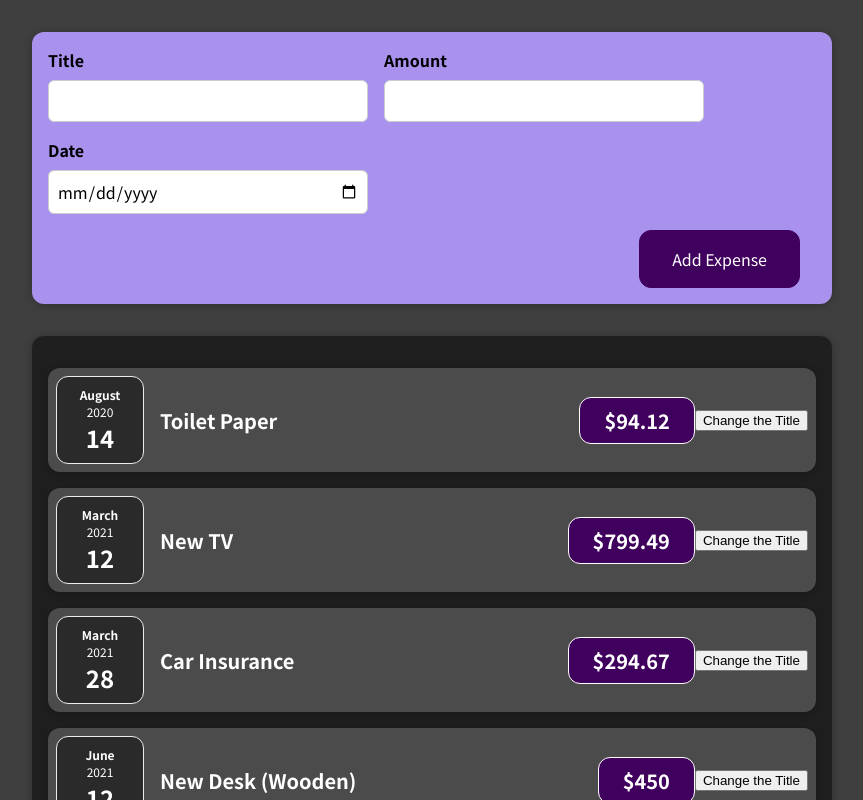
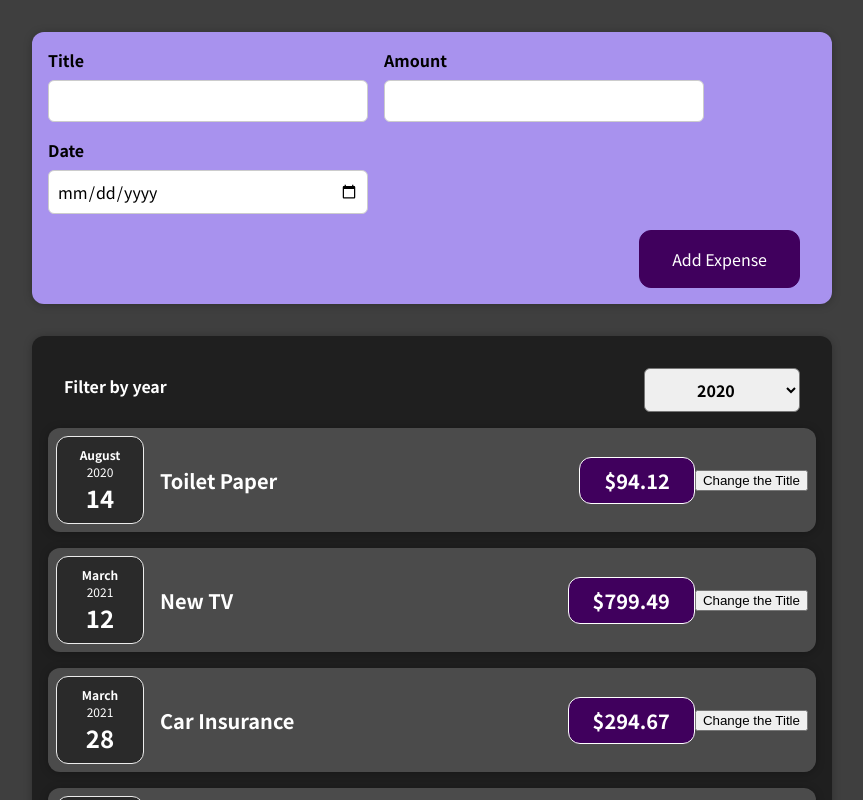
Before and after one commit to yashar-akish/react-guide, a React (Create React App) app: page / in a window 1280 px wide. Shown: the top 800 px of the page, without its empty margins (208-1071 px from the left). Built offline with nearby package versions, Linux system fonts and the light colour scheme.

Commit message:
adding ExpensesFilter.js and .css - to select a year

```diff
--- a/src/components/Expenses/Expenses.js
+++ b/src/components/Expenses/Expenses.js
@@ -1,11 +1,27 @@
+import React, {useState} from 'react';
+
 import ExpenseItem from "./ExpenseItem";
+import ExpensesFilter from './ExpensesFilter';
 import Card from '../UI/Card';
 
 import "./Expenses.css";
 
 function Expenses(props) {
+
+  const [filteredYear, setFilteredYear] = useState('2020');
+
+  const filterChangeHandler = selectedYear => {
+    console.log('Expenses.js');
+    console.log(selectedYear);
+    setFilteredYear(selectedYear);
+  }
+
   return (
+    <div>
       <Card className="expenses">
+
+        <ExpensesFilter selected={filteredYear} onChangeFilter={filterChangeHandler}/>
+
         <ExpenseItem
           title={props.items[0].title}
           amount={props.items[0].amount}
@@ -27,6 +43,7 @@ function Expenses(props) {
           date={props.items[3].date}
         ></ExpenseItem>
       </Card>
+    </div>
   );
 }
 
--- /dev/null
+++ b/src/components/Expenses/ExpensesFilter.css
@@ -0,0 +1,25 @@
+
+.expenses-filter {
+    color: white;
+    padding: 0 1rem;
+  }
+
+  .expenses-filter__control {
+    display: flex;
+    width: 100%;
+    align-items: center;
+    justify-content: space-between;
+    margin: 1rem 0;
+  }
+
+  .expenses-filter label {
+    font-weight: bold;
+    margin-bottom: 0.5rem;
+  }
+
+  .expenses-filter select {
+    font: inherit;
+    padding: 0.5rem 3rem;
+    font-weight: bold;
+    border-radius: 6px;
+  }
--- /dev/null
+++ b/src/components/Expenses/ExpensesFilter.js
@@ -0,0 +1,28 @@
+
+import React from 'react';
+
+import './ExpensesFilter.css';
+
+const ExpensesFilter = (props) => {
+
+  const dropdownChangeHandler = (event) => {
+    console.log(event.target.value);
+    props.onChangeFilter(event.target.value);
+  }
+
+  return (
+    <div className='expenses-filter'>
+      <div className='expenses-filter__control'>
+        <label>Filter by year</label>
+        <select value={props.selected} onChange={dropdownChangeHandler}>
+          <option value='2022'>2022</option>
+          <option value='2021'>2021</option>
+          <option value='2020'>2020</option>
+          <option value='2019'>2019</option>
+        </select>
+      </div>
+    </div>
+  );
+};
+
+export default ExpensesFilter;
```
Lines whose indentation alone changed are shown as unchanged.
